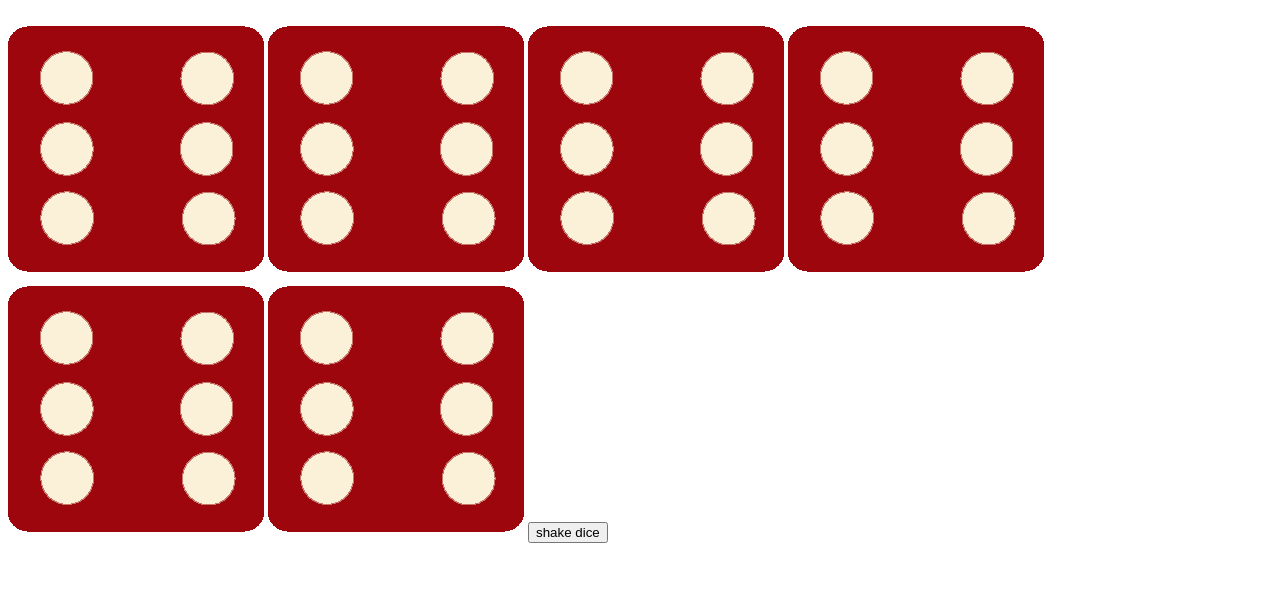
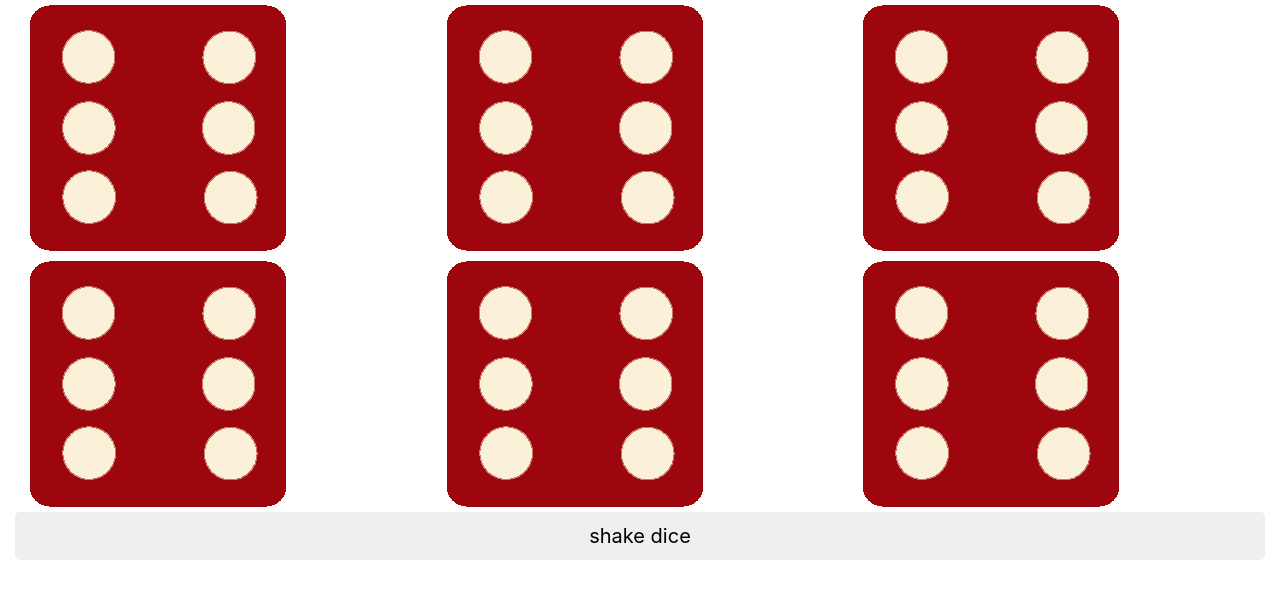
Before and after one commit to thompsonalecbgo/dicesimulation, a plain HTML site: page index.html in a window 1280 px wide. Drawn offline with nearby package versions, Linux system fonts and the light colour scheme.

Commit message:
Add files via upload
v3 (01/02

```diff
--- a/index.html
+++ b/index.html
@@ -3,19 +3,46 @@
 
 <head>
   <meta charset="utf-8">
-  <title></title>
+  <title>Dice Simulation</title>
+
+  <link rel="stylesheet" href="https://stackpath.bootstrapcdn.com/bootstrap/4.1.3/css/bootstrap.min.css" integrity="sha384-MCw98/SFnGE8fJT3GXwEOngsV7Zt27NXFoaoApmYm81iuXoPkFOJwJ8ERdknLPMO" crossorigin="anonymous">
+  <link rel="stylesheet" href="main.css">
+
 </head>
 
 <body>
-  <h1></h1>
+  <div class="container-fluid">
+    <div class="container-fluid">
+
+
+    <div class="row">
+      <div class="col-lg-4 col-sm-6">
         <img class="dice-img1" src="images/dice6.png" alt="">
+      </div>
+      <div class="col-lg-4 col-sm-6">
         <img class="dice-img2" src="images/dice6.png" alt="">
+      </div>
+      <div class="col-lg-4 col-sm-6">
         <img class="dice-img3" src="images/dice6.png" alt="">
+      </div>
+      <div class="col-lg-4 col-sm-6">
         <img class="dice-img4" src="images/dice6.png" alt="">
+      </div>
+      <div class="col-lg-4 col-sm-6">
         <img class="dice-img5" src="images/dice6.png" alt="">
+      </div>
+      <div class="col-lg-4 col-sm-6">
         <img class="dice-img6" src="images/dice6.png" alt="">
+      </div>
+    </div>
+</div>
+    <input type="button" class="btn btn-lg btn-block" value="shake dice" onclick="toggleButton()">
+  </div>
 
-  <input type="button" value="shake dice" onclick="toggleButton()">
+
+  <script src="https://code.jquery.com/jquery-3.3.1.slim.min.js" integrity="sha384-q8i/X+965DzO0rT7abK41JStQIAqVgRVzpbzo5smXKp4YfRvH+8abtTE1Pi6jizo" crossorigin="anonymous"></script>
+  <script src="https://cdnjs.cloudflare.com/ajax/libs/popper.js/1.14.3/umd/popper.min.js" integrity="sha384-ZMP7rVo3mIykV+2+9J3UJ46jBk0WLaUAdn689aCwoqbBJiSnjAK/l8WvCWPIPm49" crossorigin="anonymous"></script>
+  <script src="https://stackpath.bootstrapcdn.com/bootstrap/4.1.3/js/bootstrap.min.js" integrity="sha384-ChfqqxuZUCnJSK3+MXmPNIyE6ZbWh2IMqE241rYiqJxyMiZ6OW/JmZQ5stwEULTy" crossorigin="anonymous"></script>
 
   <script src="index.js" charset="utf-8"></script>
 </body>
--- a/index.js
+++ b/index.js
@@ -18,7 +18,7 @@ function toggleButton() {
   if (x.value === "shake dice") {
     x.value = "roll dice";
     diceAnimation = setInterval(shakeDice, 50);
-    return diceAnimation;
+    diceAnimation;
   } else {
     x.value = "shake dice";
     clearInterval(diceAnimation);
```
Lines whose indentation alone changed are shown as unchanged.
